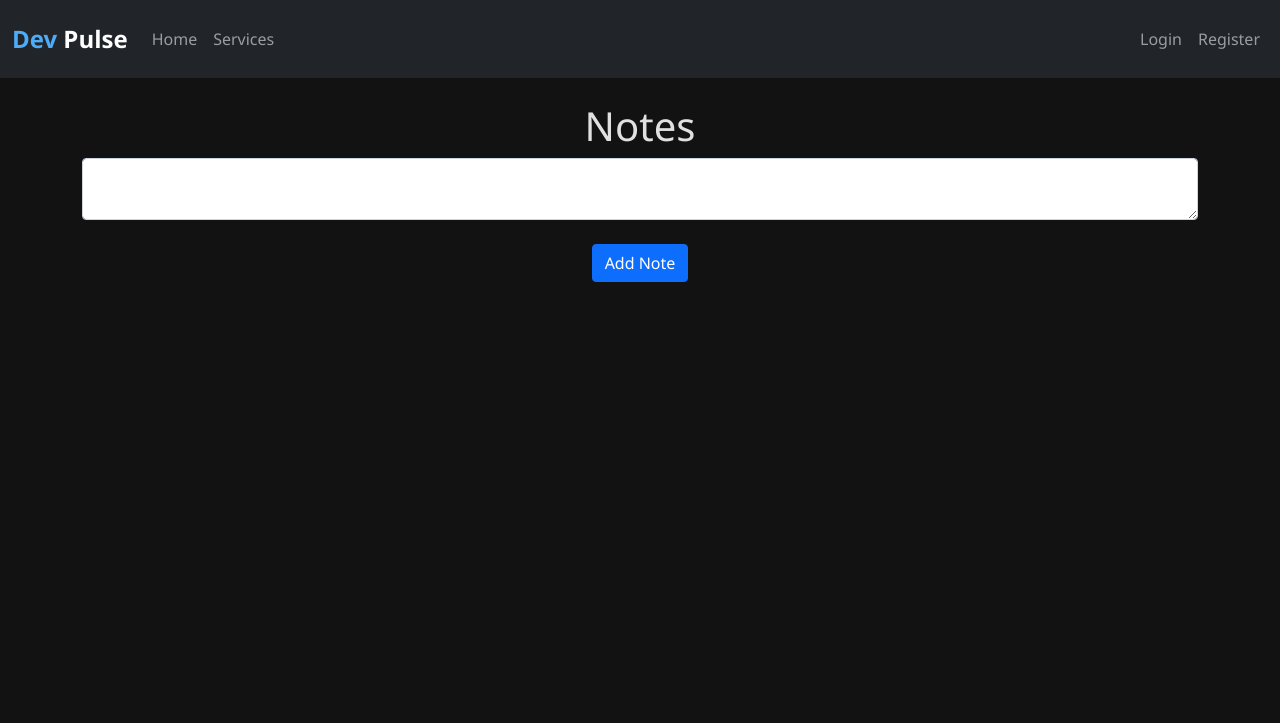
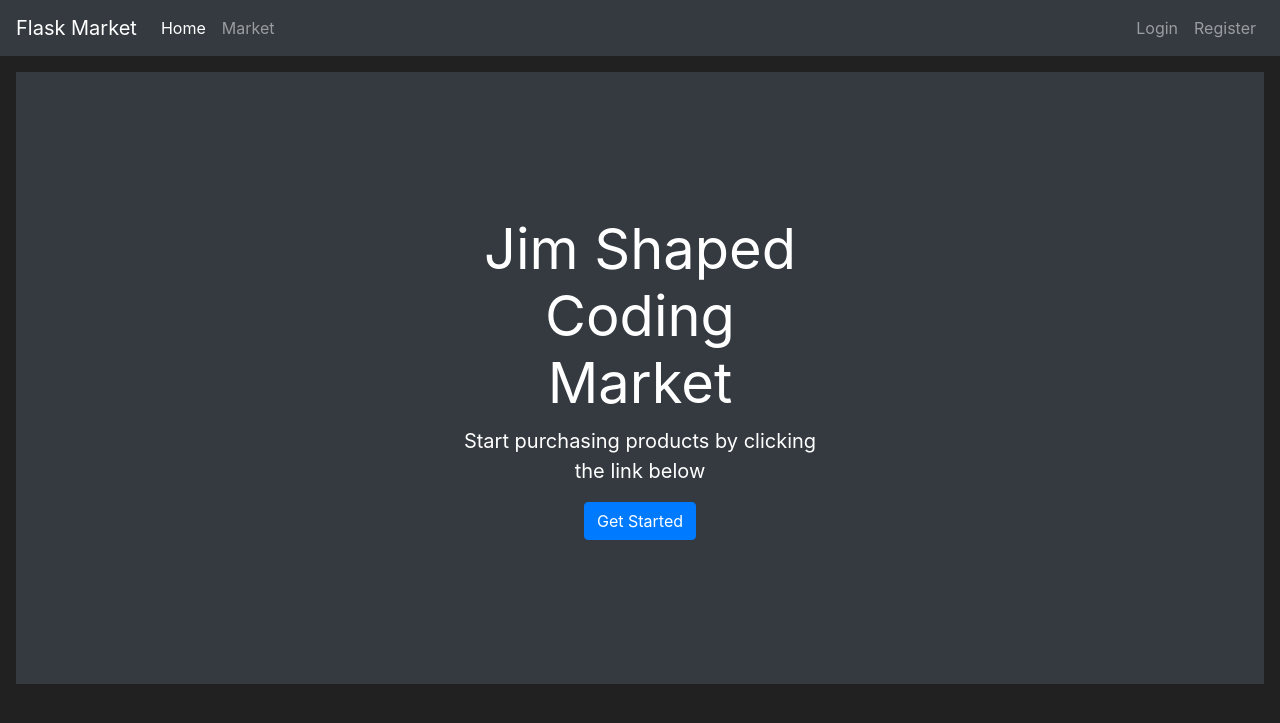
Before and after one commit to Abdellah-BELMAARIS/school_project, a Flask app: template school/templates/home.html in a window 1280 px wide. Shown: the top 723 px of the page. Run offline with Flask 3, Linux system fonts and the light colour scheme; the template is opened without the code that fills it, so the values that code supplies are empty; some libraries are stand-ins or nearby versions.

Commit message:
Refactor HTML templates: update base layout, enhance home page content, and add login and registration pages

```diff
--- a/school/templates/base.html
+++ b/school/templates/base.html
@@ -1,113 +1,89 @@
-<!DOCTYPE html>
+<!doctype html>
 <html lang="en">
    <head>
-    <meta charset="UTF-8">
-    <meta name="viewport" content="width=device-width, initial-scale=1.0">
-    <link href="https://cdn.jsdelivr.net/npm/bootstrap@5.1.3/dist/css/bootstrap.min.css" rel="stylesheet">
-    <link rel="stylesheet" href="https://cdn.jsdelivr.net/npm/bootstrap-icons@1.8.1/font/bootstrap-icons.css">
-    <title>Dev Pulse Services</title>
-    <style>
-        body {
-            background-color: #121212;
-            color: #e0e0e0;
-            font-family: 'Segoe UI', Tahoma, Geneva, Verdana, sans-serif;
-        }
-        .navbar-brand {
-            font-weight: bold;
-            font-size: 1.5rem;
-        }
-        .market-card {
-            background: linear-gradient(145deg, #1e1e1e, #2d2d2d);
-            border: 1px solid #444;
-            border-radius: 10px;
-            transition: transform 0.3s;
-        }
-        .market-card:hover {
-            transform: translateY(-5px);
-            box-shadow: 0 10px 20px rgba(0, 0, 0, 0.3);
-        }
-        .btn-market {
-            background: linear-gradient(45deg, #0062cc, #004a99);
-            border: none;
-            border-radius: 25px;
-            padding: 10px 30px;
-            font-weight: bold;
-        }
-        .btn-market:hover {
-            background: linear-gradient(45deg, #878d94, #003d7a);
-        }
-        .modal-content.bg-dark {
-            background-color: #1e1e1e !important;
-        }
-        .toast {
-            background-color: #2d2d2d;
-            border: 1px solid #444;
-        }
-    </style>
+      <!-- Required meta tags -->
+      <meta charset="utf-8">
+      <meta name="viewport" content="width=device-width, initial-scale=1, shrink-to-fit=no">
+      <!-- Bootstrap CSS -->
+      <link rel="stylesheet" href="https://cdn.jsdelivr.net/npm/bootstrap@4.5.3/dist/css/bootstrap.min.css" integrity="sha384-TX8t27EcRE3e/ihU7zmQxVncDAy5uIKz4rEkgIXeMed4M0jlfIDPvg6uqKI2xXr2" crossorigin="anonymous">
+      <title>
+          {% block title %}
+
+          {% endblock %}
+      </title>
    </head>
    <body>
-    <nav class="navbar navbar-expand-lg navbar-dark bg-dark py-3">
-        <div class="container-fluid">
-            <a class="navbar-brand" href="{{ url_for('home_page') }}">
-                <span style="color: #4dabf7;">Dev</span> Pulse
-            </a>
-            <button class="navbar-toggler" type="button" data-bs-toggle="collapse" data-bs-target="#navbarNav">
+    <nav class="navbar navbar-expand-md navbar-dark bg-dark">
+      <a class="navbar-brand" href="#">Flask Market</a>
+      <button class="navbar-toggler" type="button" data-toggle="collapse" data-target="#navbarNav">
         <span class="navbar-toggler-icon"></span>
       </button>
       <div class="collapse navbar-collapse" id="navbarNav">
-                <ul class="navbar-nav me-auto">
-                    <li class="nav-item">
-                        <a class="nav-link" href="{{ url_for('home_page') }}">Home</a>
+        <ul class="navbar-nav mr-auto">
+            <li class="nav-item active">
+                <a class="nav-link" href="{{ url_for('home_page') }}">Home <span class="sr-only">(current)</span></a>
             </li>
             <li class="nav-item">
-                        <a class="nav-link" href="{{ url_for('services_page') }}">Services</a>
+                <a class="nav-link" href="{{ url_for('market_page') }}">Market</a>
             </li>
+        </ul>
           {% if current_user.is_authenticated %}
+            <ul class="navbar-nav">
                 <li class="nav-item">
-                        <a class="nav-link" href="{{ url_for('dashboard_page') }}">Dashboard</a>
+                    <a class="nav-link" style="color: lawngreen; font-weight: bold">
+                        <i class="fas fa-coins"></i>
+                        {{ current_user.prettier_budget }}
+                    </a>
                 </li>
-                    {% endif %}
-                </ul>
-                <div class="navbar-nav">
-                    {% if current_user.is_authenticated %}
-                    <a class="nav-link position-relative" href="{{ url_for('cart_page') }}" id="cartLink">
-                        <i class="bi bi-cart"></i> Cart
-                        <span id="cartCount" class="position-absolute top-0 start-100 translate-middle badge rounded-pill bg-danger" style="display: none;">
-                            0
-                        </span>
-                    </a>
+                <li class="nav-item">
+                    <a class="nav-link">Welcome, {{ current_user.username }}</a>
+                </li>
                 <li class="nav-item">
                     <a class="nav-link" href="{{ url_for('logout_page') }}">Logout</a>
                 </li>
+            </ul>
           {% else %}
+            <ul class="navbar-nav">
                 <li class="nav-item">
                     <a class="nav-link" href="{{ url_for('login_page') }}">Login</a>
                 </li>
                 <li class="nav-item">
                     <a class="nav-link" href="{{ url_for('register_page') }}">Register</a>
                 </li>
+            </ul>
           {% endif %}
       </div>
-            </div>
-        </div>
     </nav>
-
-    <div class="container mt-3">
       {% with messages = get_flashed_messages(with_categories=true) %}
         {% if messages %}
            {% for category, message in messages %}
-                    <div class="alert alert-{{ category }} alert-dismissible fade show" role="alert">
+              <div class="alert alert-{{ category }}">
+                  <button type="button" class="m1-2 mb-1 close" data-dismiss="alert" aria-label="Close">
+                      <span aria-hidden="true">&times;</span>
+                  </button>
                   {{ message }}
-                        <button type="button" class="btn-close btn-close-white" data-bs-dismiss="alert" aria-label="Close"></button>
               </div>
            {% endfor %}
         {% endif %}
       {% endwith %}
-    </div>
-    <div class="container mt-4">
       {% block content %}
+
       {% endblock %}
-    </div>
-    <script src="https://cdn.jsdelivr.net/npm/bootstrap@5.1.3/dist/js/bootstrap.bundle.min.js"></script>
+      <!-- Future Content here -->
+
+
+
+      <!-- Optional JavaScript -->
+      <!-- jQuery first, then Popper.js, then Bootstrap JS -->
+      <script src='https://kit.fontawesome.com/a076d05399.js'></script>
+      <script src="https://code.jquery.com/jquery-3.5.1.slim.min.js" integrity="sha384-DfXdz2htPH0lsSSs5nCTpuj/zy4C+OGpamoFVy38MVBnE+IbbVYUew+OrCXaRkfj" crossorigin="anonymous"></script>
+      <script src="https://cdn.jsdelivr.net/npm/popper.js@1.16.1/dist/umd/popper.min.js" integrity="sha384-9/reFTGAW83EW2RDu2S0VKaIzap3H66lZH81PoYlFhbGU+6BZp6G7niu735Sk7lN" crossorigin="anonymous"></script>
+      <script src="https://stackpath.bootstrapcdn.com/bootstrap/4.5.2/js/bootstrap.min.js" integrity="sha384-B4gt1jrGC7Jh4AgTPSdUtOBvfO8shuf57BaghqFfPlYxofvL8/KUEfYiJOMMV+rV" crossorigin="anonymous"></script>
    </body>
+   <style>
+      body {
+      background-color: #212121;
+      color: white
+      }
+   </style>
 </html>
--- a/school/templates/home.html
+++ b/school/templates/home.html
@@ -1,21 +1,15 @@
-{% extends "base.html" %} {% block title %}Home{% endblock %} {% block content
-%}
-<h1 align="center">Notes</h1>
-<ul class="list-group list-group-flush" id="notes">
-  {% for note in user.notes %}
-  <li class="list-group-item">
-    {{ note.data }}
-    <button type="button" class="close" onClick="deleteNote({{ note.id }})">
-      <span aria-hidden="true">&times;</span>
-    </button>
-  </li>
-  {% endfor %}
-</ul>
-<form method="POST">
-  <textarea name="note" id="note" class="form-control"></textarea>
-  <br />
-  <div align="center">
-    <button type="submit" class="btn btn-primary">Add Note</button>
-  </div>
-</form>
+{% extends 'base.html' %}
+{% block title %}
+    Welcome to Jim Shaped Coding Market
 {% endblock %}
+{% block content %}
+    <div class="position-relative overflow-hidden p-3 p-md-5 m-md-3 text-center bg-dark" style="color:white">
+        <div class="col-md-5 p-lg-5 mx-auto my-5">
+            <h1 class="display-4 font-weight-normal">Jim Shaped Coding Market</h1>
+            <p class="lead font-weight-normal">Start purchasing products by clicking the link below</p>
+            <a class="btn btn-primary" href="{{ url_for('market_page') }}">Get Started</a>
+        </div>
+        <div class="product-device box-shadow d-none d-md-block"></div>
+        <div class="product-device product-device-2 box-shadow d-none d-md-block"></div>
+    </div>
+{% endblock %}
```
Also changed, not shown: school/templates/login.html (added, +35 -0 lines), school/templates/register.html (added, +40 -0 lines). Lines whose indentation alone changed are shown as unchanged.
